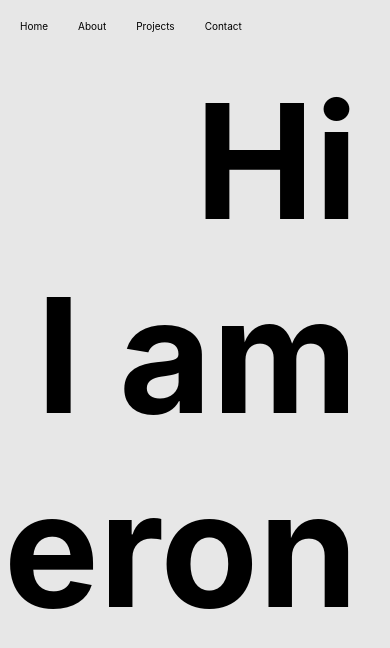
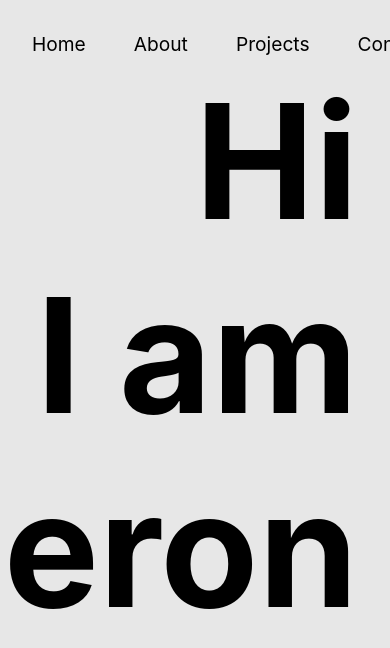
Before and after one commit to CameronHardy9/full-page-transition-portfolio, a React (Create React App) app: page / in a window 390 px wide. Shown: the top 648 px of the page. Built offline with nearby package versions, Linux system fonts and the light colour scheme.

Commit message:
Made responsive sizing

```diff
--- a/src/components/Nav/Nav.css
+++ b/src/components/Nav/Nav.css
@@ -1,7 +1,7 @@
 .nav {
     position: fixed;
     display: flex;
-    padding: 20px;
+    padding: 2rem;
     z-index: 1;
 }
 
@@ -9,7 +9,7 @@
     list-style: none;
     padding-left: 0;
     display: flex;
-    gap: 30px;
+    gap: 3rem;
 }
 
 .nav button {
@@ -20,4 +20,5 @@
 	font: inherit;
 	cursor: pointer;
 	outline: inherit;
+    font-size: 1.2rem;
 }
```
